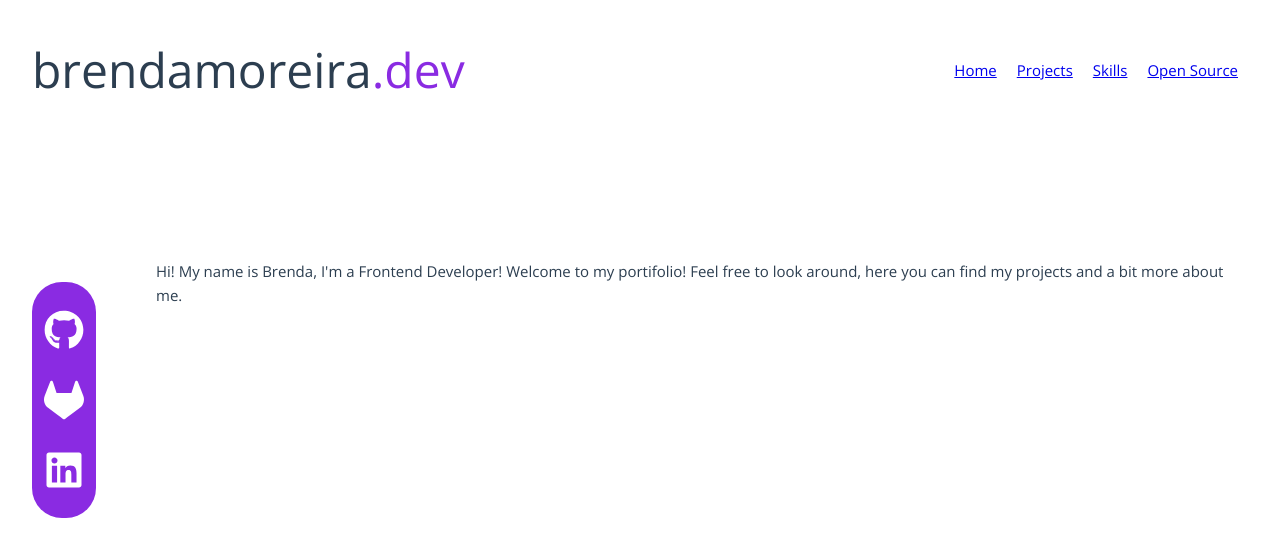
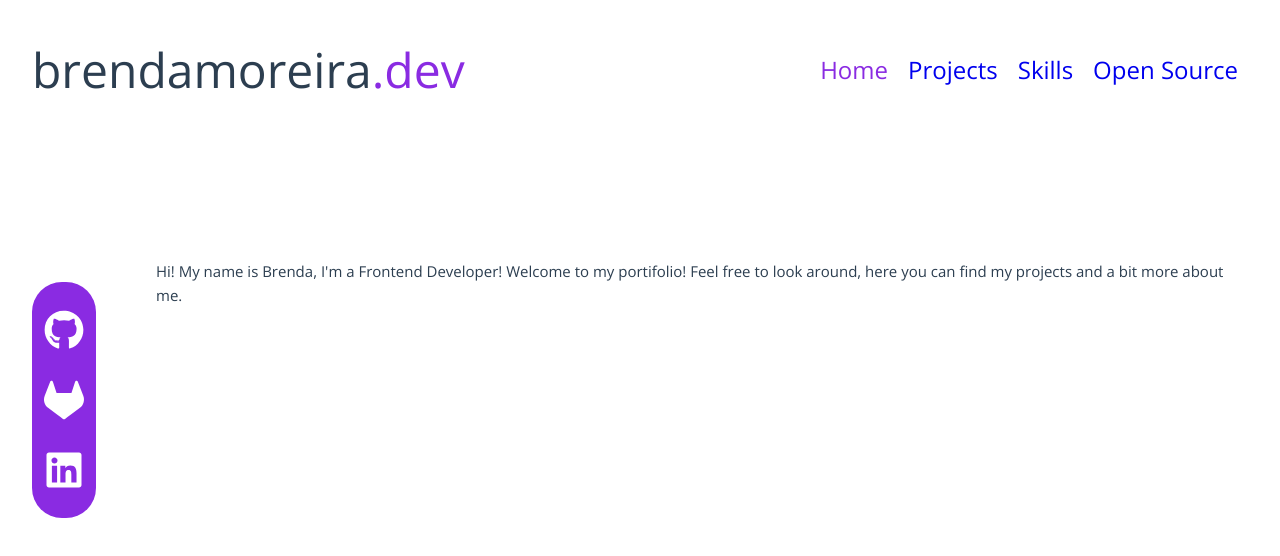
Before and after one commit to brendamoreira/brendamoreira.dev, a Vue app: page / in a window 1280 px wide. Shown: the top 556 px of the page. Built offline with nearby package versions, Linux system fonts and the light colour scheme.

Commit message:
add styles for active router link

```diff
--- a/src/components/NavBar.vue
+++ b/src/components/NavBar.vue
@@ -2,7 +2,7 @@
   <header class="header" id="header">
     <ul>
       <li v-for="section in sections" :key="section.name">
-        <router-link :to="section.to">{{ section.name }}</router-link>
+        <router-link active-class="active-section" class="section" :to="section.to">{{ section.name }}</router-link>
       </li>
     </ul>
   </header>
@@ -36,5 +36,14 @@ li {
   display: inline;
   cursor: pointer;
   margin: 10px;
+  font-size: 24px;
+  color: black;
+}
+.section{
+  text-decoration: none;
+}
+.active-section{
+
+  color:blueviolet;
 }
 </style>
```
